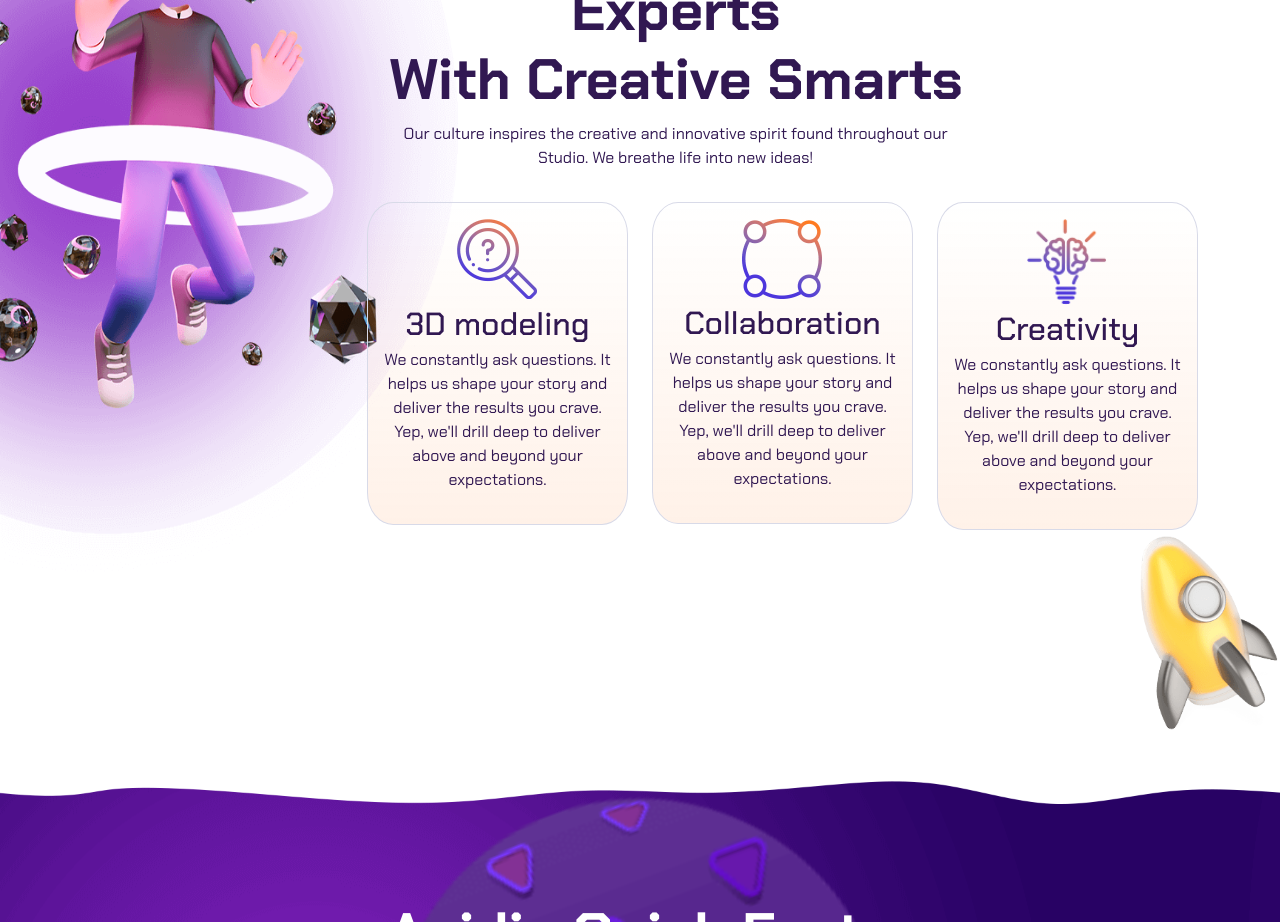
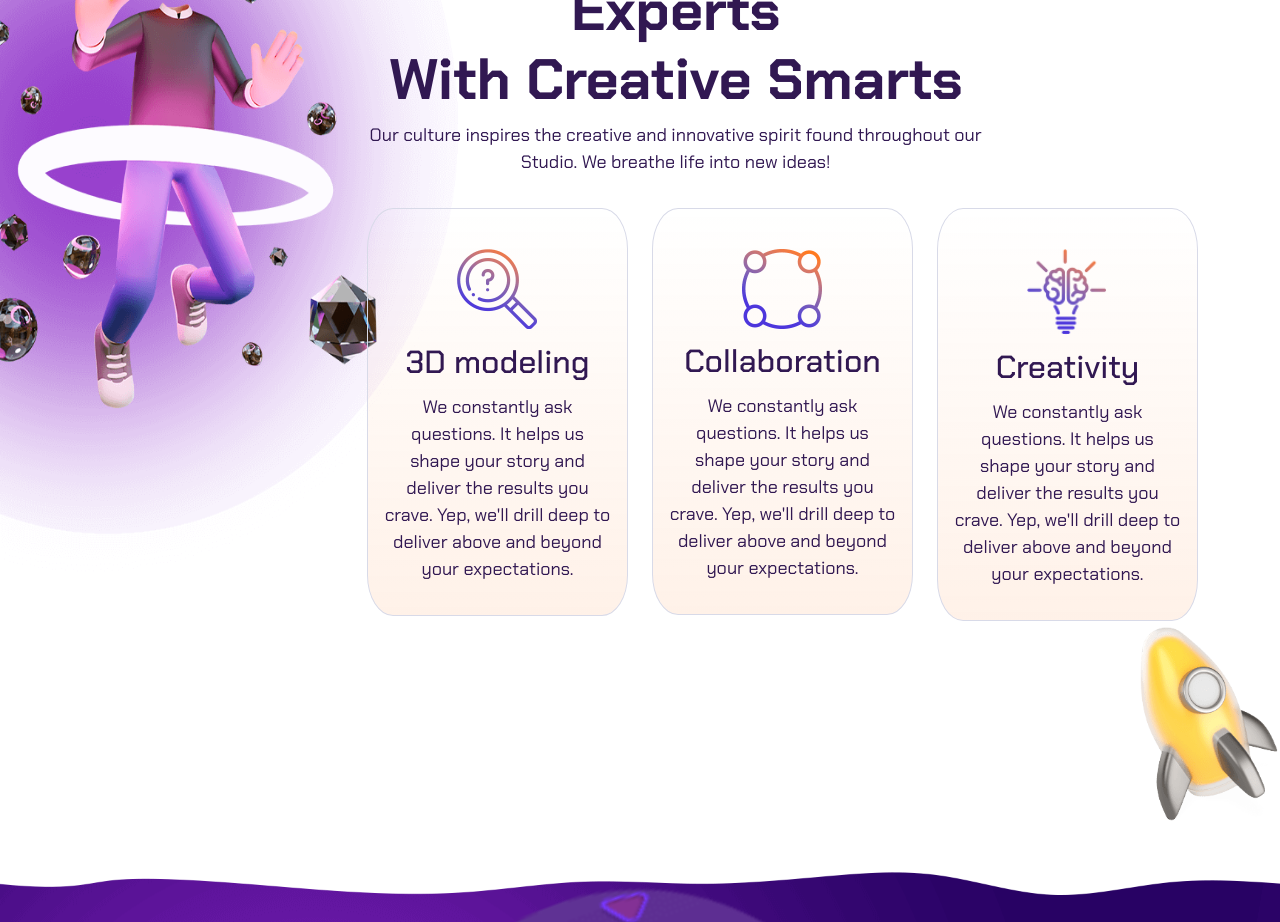
Before and after one commit to alessandro-barate/proj-html-vuejs, a Vue app: page / in a window 1280 px wide. Shown: the part 1520-2442 px from the top of the page. Built offline with nearby package versions, Linux system fonts and the light colour scheme.

Commit message:
[UPD] Added card hover effect

```diff
--- a/src/components/SmartComponent.vue
+++ b/src/components/SmartComponent.vue
@@ -27,11 +27,11 @@ export default {
             <div class="row mt-3">
               <div class="col-4 text-center" v-for="card in cards">
                 <div class="smart-cards">
-                  <div class="image">
+                  <div class="image mb-2 my-4">
                     <img :src="card.img" :alt="card.title">
                   </div>
                   <a href="#" class="text-purple">{{ card.title }}</a>
-                  <p class="text-purple">We constantly ask questions. It helps us shape your story and deliver the
+                  <p class="text-purple mt-2">We constantly ask questions. It helps us shape your story and deliver the
                     results you crave. Yep,
                     we'll drill deep to deliver above and beyond your expectations.</p>
                 </div>
@@ -65,6 +65,10 @@ h2 {
   font-weight: 700;
 }
 
+p {
+  font-size: 18px;
+}
+
 .text-purple {
   color: #311852;
 }
@@ -74,6 +78,11 @@ h2 {
   border-radius: 10%;
   padding: 1rem;
   border: 1px solid #d8dae8;
+
+  &:hover {
+    border: 1px solid white;
+    background-image: -webkit-linear-gradient(90deg, rgba(1, 5, 48, 0) 0%, rgba(255, 122, 31, 0.10196) 100%);
+  }
 
   img {
     width: 80px;
```
